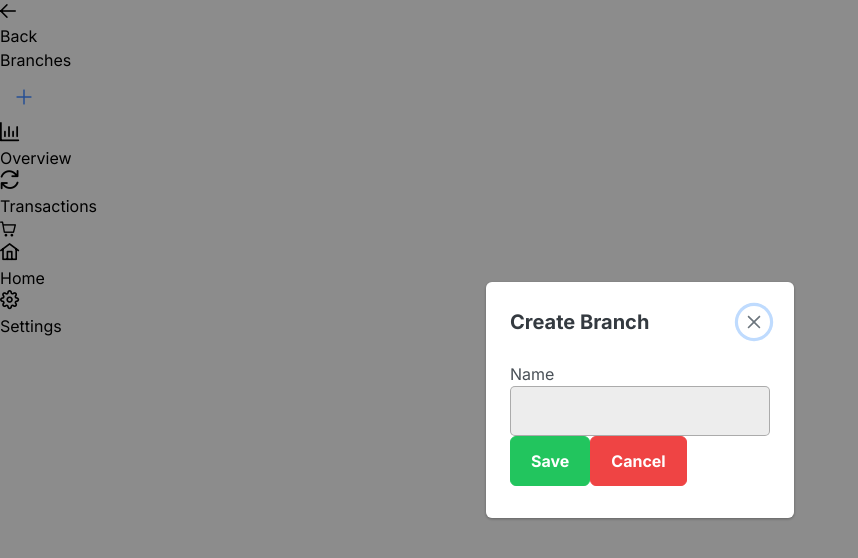
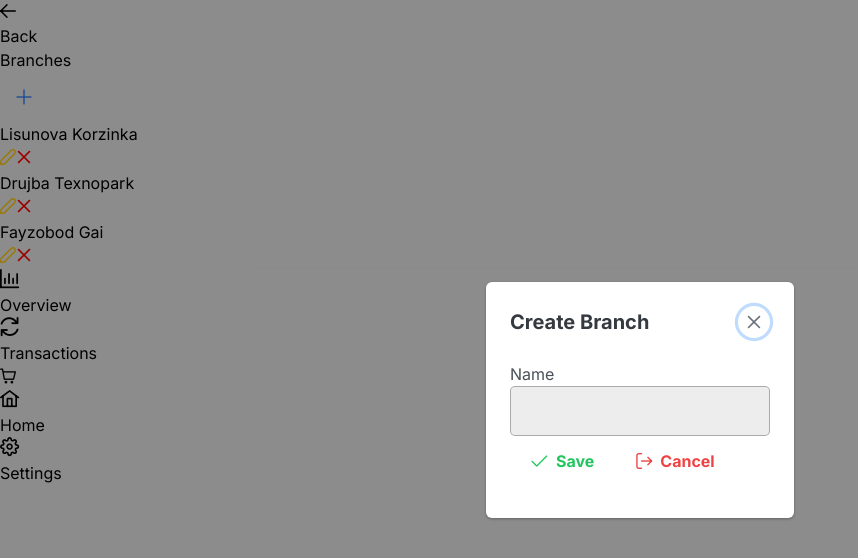
Before and after one commit to odilovicc/rms-web, a React (Vite) app: page /branches in a window 1280 px wide. Both pictures are taken after a click on the button 24 px from the left and 97 px from the top of the page. Shown: the top 558 px of the page, without its empty margins (0-858 px from the left). Built offline with nearby package versions, Linux system fonts and the light colour scheme.

Commit message:
Fix branches (dragging elements has been added)

```diff
--- a/package.json
+++ b/package.json
@@ -17,6 +17,7 @@
     "primeicons": "^6.0.1",
     "primereact": "^9.6.2",
     "react": "^18.2.0",
+    "react-beautiful-dnd": "^13.1.1",
     "react-dom": "^18.2.0",
     "react-router-dom": "^6.16.0",
     "validator": "^13.11.0"
--- a/src/assets/components/Input/CustomInput.jsx
+++ b/src/assets/components/Input/CustomInput.jsx
@@ -1,10 +1,13 @@
 import { InputText } from "primereact/inputtext"
 import './customInput.css'
-
 export default function CustomInput(){
     return(
         <div>
-            <InputText />
+            <InputText pt={{
+                root: {
+                    className: 'customInput'
+                }
+            }}  />
         </div>
     )
 }
--- a/src/assets/components/Input/customInput.css
+++ b/src/assets/components/Input/customInput.css
@@ -1,4 +1,4 @@
-.p-inputtext {
+.customInput{
   border-radius: 5px !important;
   border: 1px solid rgba(0, 0, 0, 0.28) !important;
   background: #ededed !important;
--- a/src/assets/components/Navbar/Navbar.css
+++ b/src/assets/components/Navbar/Navbar.css
@@ -4,7 +4,7 @@
 @tailwind variants;
 @layer components {
     .navbar {
-        @apply bg-white flex gap-5 justify-center items-center p-2 relative;
+        @apply bg-white flex gap-5 justify-center items-center p-2 mt-20 relative;
     }
 
     .shop-button {
--- a/src/assets/components/TopNav/TopNav.jsx
+++ b/src/assets/components/TopNav/TopNav.jsx
@@ -1,67 +1,52 @@
 import React, { useState, useMemo, useCallback } from "react";
 import { Button } from "primereact/button";
 import { Dialog } from "primereact/dialog";
-import { InputText } from "primereact/inputtext";
+import CustomInput from "../Input/CustomInput";
 import { BrowserRouter as Router, Link } from "react-router-dom";
 
 export default function TopNav(props) {
-  const { addButton, handleInputSubmit } = props;
+  const { addButton} = props;
   const [visible, setVisible] = useState(false);
-  const [inputValue, setInputValue] = useState("");
-
-  const showDialog = useCallback(() => {
-    setVisible(true);
-  }, []);
-
-  const hideDialog = useCallback(() => {
-    setVisible(false);
-  }, []);
-
-  const handleInputChange = useCallback((e) => {
-    setInputValue(e.target.value);
-  }, []);
-
-  const handleSubmit = useCallback(() => {
-    if (inputValue) {
-      handleInputSubmit(inputValue);
-      hideDialog();
-    }
-  }, [inputValue, handleInputSubmit, hideDialog]);
-
-  const memoizedTitle = useMemo(() => props.title, [props.title]);
 
   return (
-    <div className="px-8 py-2 flex items-center bg-white ">
+    <div className="px-4 flex items-center bg-white ">
       <Link to="/" className="flex items-center text-[--primary] gap-2">
         <i className="pi pi-arrow-left text-sm"></i>
         <p>Back</p>
       </Link>
-      <h1 className="mx-auto text-2xl font-semibold text-[--primary]">
-        {memoizedTitle}
+      <h1 className="mx-auto text-xl font-semibold text-[--primary]">
+        {props.title}
       </h1>
       {addButton && (
         <div>
-          <Button text icon="pi pi-plus" onClick={showDialog} />
+          <Button text icon="pi pi-plus" onClick={() => setVisible(true)}/>
         </div>
       )}
       <Dialog
         visible={visible}
         header={`Create ${props.titleDialog}`}
-        onHide={hideDialog}
+        onHide={() => setVisible(false)}
+        pt={{
+          headerTitle: {
+            className: 'text-[--primary-color] text-sm'
+          }
+        }}
       >
-        <div className="flex flex-col gap-3">
+        <div className="flex flex-col gap-1">
           <h1>{props.labelName}</h1>
-          <InputText value={inputValue} onChange={handleInputChange} />
-          <div className="flex gap-2 justify-center">
+          <CustomInput/>
+          <div className="flex gap-2 mt-2 justify-between">
             <Button
               label={props.buttonSuccess}
               severity="success"
-              onClick={handleSubmit}
+              text
+              icon="pi pi-check"
             />
             <Button
               label={props.buttonDanger}
               severity="danger"
-              onClick={hideDialog}
+              text
+              icon="pi pi-sign-out"
             />
           </div>
         </div>
--- a/src/assets/pages/Branches/Branches.jsx
+++ b/src/assets/pages/Branches/Branches.jsx
@@ -1,28 +1,65 @@
-import React from "react";
+
+import React, { useState } from "react";
+import { DragDropContext, Droppable, Draggable } from "react-beautiful-dnd";
 import TopNav from "../../components/TopNav/TopNav";
-import { createAndAppendDiv } from "./createBranch";
+import Branch from "./Labels/Branch";
 
 export default function Branches() {
-  const handleInputSubmit = (inputValue) => {
-    const newDiv = createAndAppendDiv(inputValue);
-    const containerDiv = document.getElementById("appearDiv");
-    if (containerDiv) {
-      containerDiv.appendChild(newDiv);
-    }
+  const [branches, setBranches] = useState([
+    { id: 1, name: "Lisunova Korzinka" },
+    { id: 2, name: "Drujba Texnopark" },
+    { id: 3, name: "Fayzobod Gai" },
+  ]);
+
+  const handleDragEnd = (result) => {
+    if (!result.destination) return;
+
+    const { source, destination } = result;
+    const newBranches = Array.from(branches);
+    const [movedBranch] = newBranches.splice(source.index, 1);
+    newBranches.splice(destination.index, 0, movedBranch);
+
+    setBranches(newBranches);
   };
 
   return (
     <div>
       <TopNav
         title="Branches"
-        handleInputSubmit={handleInputSubmit}
         addButton
         titleDialog="Branch"
         labelName="Name"
         buttonSuccess="Save"
         buttonDanger="Cancel"
       />
-      <div id="appearDiv" className="px-5 flex flex-col gap-2"></div>
+      <section className="p-2 mt-9">
+        <DragDropContext onDragEnd={handleDragEnd}>
+          <Droppable droppableId="branches">
+            {(provided) => (
+              <div {...provided.droppableProps} ref={provided.innerRef}>
+                {branches.map((branch, index) => (
+                  <Draggable key={branch.id} draggableId={branch.id.toString()} index={index}>
+                    {(provided) => (
+                      <div
+                        {...provided.draggableProps}
+                        {...provided.dragHandleProps}
+                        ref={provided.innerRef}
+                      >
+                        <Branch
+                          rTop={index === 0}
+                          rBottom={index === branches.length - 1}
+                          name={branch.name}
+                        />
+                      </div>
+                    )}
+                  </Draggable>
+                ))}
+                {provided.placeholder}
+              </div>
+            )}
+          </Droppable>
+        </DragDropContext>
+      </section>
     </div>
   );
 }
--- /dev/null
+++ b/src/assets/pages/Branches/Labels/Branch.jsx
@@ -0,0 +1,24 @@
+export default function Branch(props) {
+  const { stock, rTop, rBottom } = props;
+  return (
+    <div>
+      <div
+        className={`${
+          stock ? "rounded-none" : "rounded-none"} ${
+          rTop ? "rounded-t-xl" : "rounded-none"} ${
+          rBottom ? "rounded-b-xl" : "rounded-none"}
+         bg-white p-4 flex`}
+      >
+        <h1>{props.name}</h1>
+        {/* Action Buttons */}
+        <div className="ml-auto flex gap-3">
+            <a href="#"><i className="pi pi-pencil" style={{color: "#FFC700"}}></i></a>
+            <a href="#"><i className="pi pi-times" style={{color: "red"}}></i></a>
+        </div>
+        {/* Action Buttons */}
+
+      </div>
+      <hr />
+    </div>
+  );
+}
--- a/src/assets/pages/Branches/createBranch.js
+++ /dev/null
@@ -1,27 +0,0 @@
-export function createAndAppendDiv(inputValue) {
-  const newDiv = document.createElement("div");
-  const newH1 = document.createElement("h1");
-  newH1.textContent = inputValue;
-  newDiv.appendChild(newH1);
-
-  const buttonsDiv = document.createElement("div");
-  buttonsDiv.classList.add("flex", "items-center", "gap-2");
-
-  const editButton = document.createElement("button");
-  editButton.classList.add("pi", "pi-pencil", "p-button");
-  buttonsDiv.appendChild(editButton);
-
-  const deleteButton = document.createElement("button");
-  deleteButton.classList.add("pi", "pi-trash", "p-button");
-  buttonsDiv.appendChild(deleteButton);
-
-  deleteButton.addEventListener("click", () => {
-    newDiv.remove();
-  });
-
-  newDiv.appendChild(buttonsDiv);
-
-  newDiv.classList.add("bg-white", "rounded-md", "p-4", "mt-4", "flex", "items-center", "justify-between");
-
-  return newDiv;
-}
--- a/src/assets/pages/Profile/Labels/ProfileLabel.jsx
+++ b/src/assets/pages/Profile/Labels/ProfileLabel.jsx
@@ -36,7 +36,7 @@ export default function ProfileLabel(props) {
           />
         </div>
         <div className={`${textTrue ? "block w-full" : "hidden"}`}>
-            <CustomInput value={props.inputValue} />
+          <CustomInput value={props.inputValue} />
         </div>
         <div className={`${passTrue ? "block w-full" : "hidden"}`}>
           <Password
--- a/src/assets/pages/Settings/Settings.jsx
+++ b/src/assets/pages/Settings/Settings.jsx
@@ -6,7 +6,11 @@ export default function Settings() {
         <div className="p-5">
             <Link to="/profile">
                 <div className={`px-4 py-2 flex items-center gap-5 bg-white rounded-xl`}>
-                    <Avatar image="https://source.unsplash.com/random" size="normal"/>
+                    <Avatar image="https://source.unsplash.com/random" size="normal" pt={{
+                        image: {
+                            className: 'rounded-xl'
+                        }
+                    }}/>
                     <h1>Profile</h1>
                     <i className="ml-auto pi pi-arrow-right opacity-25"></i>
                 </div>
```
Also changed, not shown: 1 other file (tests, documents, lock files or other folders).
